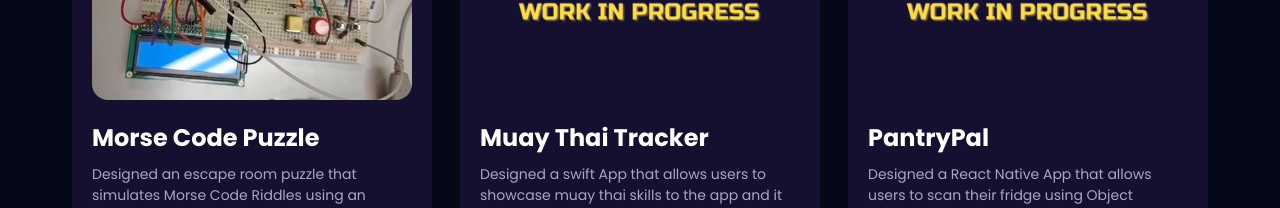
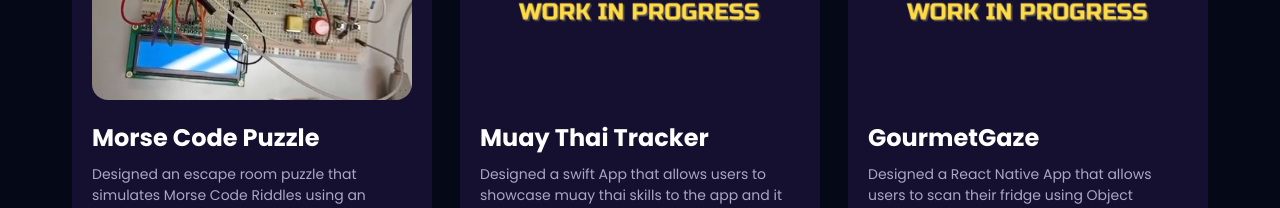
Before and after one commit to amanda383/3dweb, a React (Vite) app: page / in a window 1280 px wide. Shown: the part 4320-4528 px from the top of the page. Built offline with nearby package versions, Linux system fonts and the light colour scheme.

Commit message:
changed project name

```diff
--- a/src/constants/index.js
+++ b/src/constants/index.js
@@ -263,7 +263,7 @@ import {
       source_code_link: "https://github.com/",
     },
     {
-      name: "PantryPal",
+      name: "GourmetGaze",
       description:
         "Designed a React Native App that allows users to scan their fridge using Object Detection and generate recipes based off of detected ingredients.  ",
       tags: [
```
